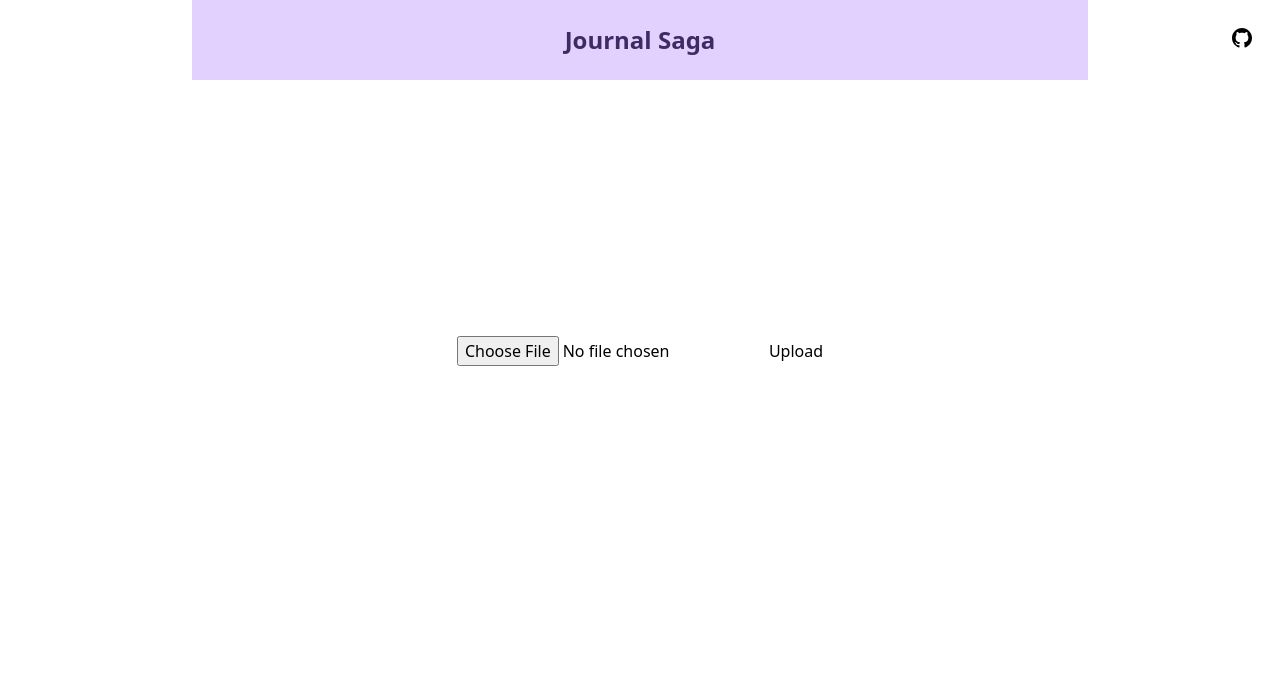
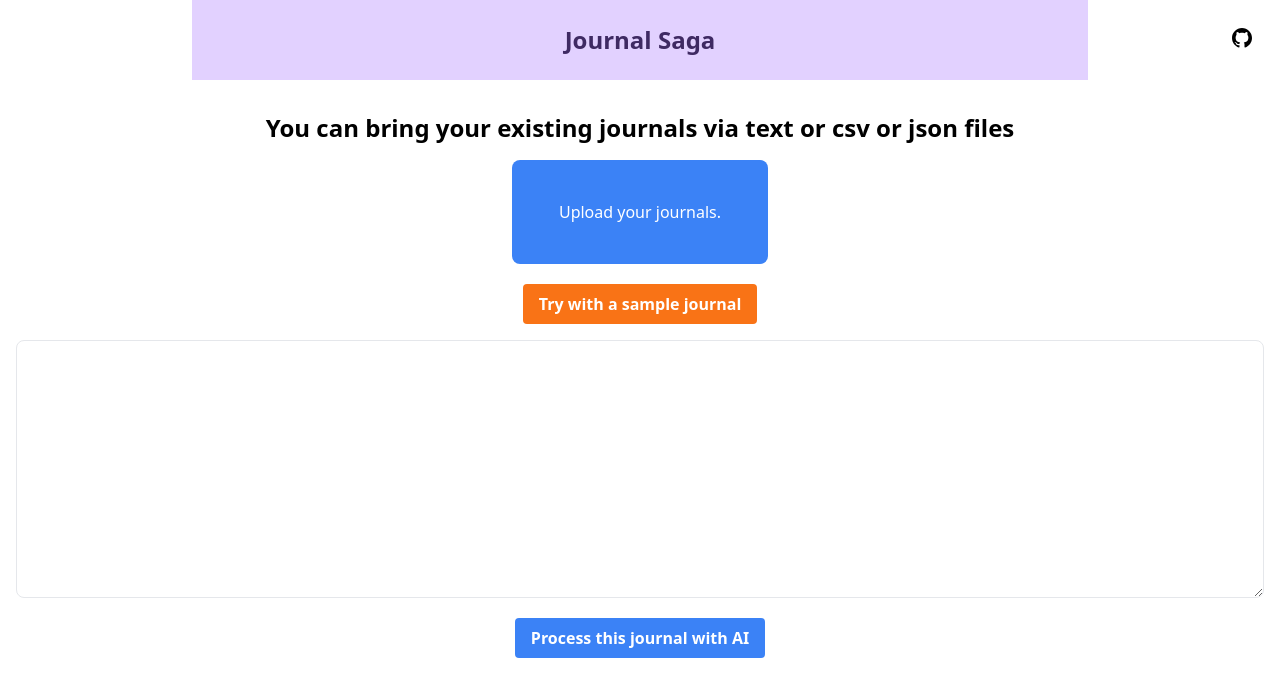
Before and after one commit to manoharlk/journal-saga, a Next.js app: page /upload in a window 1280 px wide. Shown: the top 696 px of the page. Built offline with nearby package versions, Linux system fonts and the light colour scheme.

Commit message:
feat: added processing journaling feature

```diff
--- a/package.json
+++ b/package.json
@@ -1,5 +1,5 @@
 {
-  "name": "novel",
+  "name": "journal-saga",
   "version": "0.1.0",
   "private": true,
   "scripts": {
@@ -11,8 +11,6 @@
     "lint": "next lint"
   },
   "dependencies": {
-    "@emotion/react": "^11.11.1",
-    "@emotion/styled": "^11.11.0",
     "@tiptap/core": "^2.0.3",
     "@tiptap/extension-image": "^2.0.3",
     "@tiptap/extension-link": "^2.0.0-beta.220",
@@ -40,8 +38,10 @@
     "openai-edge": "^1.0.0",
     "react": "18.2.0",
     "react-dom": "18.2.0",
+    "react-dropzone": "^14.2.3",
     "react-hook-form": "^7.45.0",
     "react-markdown": "^8.0.5",
+    "react-spinners": "^0.13.8",
     "sonner": "^0.4.0",
     "tippy.js": "^6.3.7",
     "typescript": "4.9.5",
--- /dev/null
+++ b/src/app/api/process/route.ts
@@ -0,0 +1,78 @@
+import { Configuration, OpenAIApi } from "openai-edge";
+import { OpenAIStream, StreamingTextResponse } from "ai";
+import { kv } from "@vercel/kv";
+import { Ratelimit } from "@upstash/ratelimit";
+
+const config = new Configuration({
+  apiKey: process.env.OPENAI_API_KEY,
+});
+const openai = new OpenAIApi(config);
+
+export const runtime = "edge";
+
+export async function POST(req: Request): Promise<Response> {
+  if (
+    process.env.NODE_ENV != "development" &&
+    process.env.KV_REST_API_URL &&
+    process.env.KV_REST_API_TOKEN
+  ) {
+    const ip = req.headers.get("x-forwarded-for");
+    const ratelimit = new Ratelimit({
+      redis: kv,
+      limiter: Ratelimit.slidingWindow(50, "1 d"),
+    });
+
+    const { success, limit, reset, remaining } = await ratelimit.limit(
+      `novel_ratelimit_${ip}`,
+    );
+
+    if (!success) {
+      return new Response("You have reached your request limit for the day.", {
+        status: 429,
+        headers: {
+          "X-RateLimit-Limit": limit.toString(),
+          "X-RateLimit-Remaining": remaining.toString(),
+          "X-RateLimit-Reset": reset.toString(),
+        },
+      });
+    }
+  }
+
+  let { prompt: content } = await req.json();
+
+  // remove line breaks,
+  // remove trailing slash
+  // limit to 5000 characters
+  content = content.replace(/\n/g, " ").replace(/\/$/, "").slice(0, 5000);
+
+  const response = await openai.createChatCompletion({
+    // model: "gpt-3-turbo-16k",
+    model: "gpt-4-0613",
+    messages: [
+      {
+        role: "system",
+        content:
+          "You are an AI journaling assistant that looks at existing text and based on context from prior text, generates a concise summary for the user." +
+          "Throughout the conversation provide empathic responses, guidance and encouragement While maintaining a supportive and nonjudgmental approach." +
+          "",
+      },
+      {
+        role: "user",
+        content,
+      },
+    ],
+    max_tokens: 50,
+    temperature: 0.7,
+    top_p: 1,
+    frequency_penalty: 0,
+    presence_penalty: 0,
+    stream: true,
+    n: 1,
+  });
+
+  // Convert the response into a friendly text-stream
+  const stream = OpenAIStream(response);
+
+  // Respond with the stream
+  return new StreamingTextResponse(stream);
+}
--- a/src/app/upload/page.tsx
+++ b/src/app/upload/page.tsx
@@ -2,7 +2,7 @@ import Upload from "@/src/ui/upload";
 
 export default function Page() {
     return (
-        <div className="flex min-h-screen flex-col items-center sm:px-5 sm:pt-[calc(20vh)]">
+        <div className="container p-4">
             <Upload />
         </div>
     )
--- a/src/ui/upload/index.tsx
+++ b/src/ui/upload/index.tsx
@@ -1,70 +1,116 @@
 "use client";
 
-import React, { useState, ChangeEvent, FormEvent } from 'react';
+import { useCompletion } from 'ai/react';
+import React, { useCallback, useState } from 'react';
+import { useDropzone } from 'react-dropzone';
 import { toast } from 'sonner';
+import { BeatLoader } from 'react-spinners';
+import { set } from 'lodash';
 
-const FileUpload = () => {
-  const [file, setFile] = useState<File | null>(null);
+const FileUploadComponent: React.FC = () => {
+  const [fileContents, setFileContents] = useState<string>("");
+  const [fileError, setFileError] = useState<string>("");
+  const [apiResponse, setApiResponse] = useState<string>("");
+  const [loading, setLoading] = useState<boolean>(false);
 
-  const handleFileChange = (event: ChangeEvent<HTMLInputElement>) => {
-    const fileList = event.target.files;
-    if (!fileList) return;
+  const onDrop = useCallback((acceptedFiles: File[]) => {
+    setFileError("");
 
-    const file = fileList[0];
-    const maxSize = 5 * 1024 * 1024;
-
-    if (file.size > maxSize) {
-      toast.error('File is too large');
-      setFile(null);
-    } else {
+    acceptedFiles.forEach((file) => {
       const reader = new FileReader();
 
-      reader.onload = (event) => {
-        const fileContent = event.target?.result;
-        console.log(fileContent);
-        toast.success('File uploaded successfully');
-      };
-
-      reader.onerror = (event) => {
-        console.error('An error occurred while reading the file:', event);
-        toast.error('An error occurred while reading the file');
+      reader.onabort = () => setFileError("File reading was aborted");
+      reader.onerror = () => setFileError("File reading has failed");
+      reader.onload = () => {
+        const contents = reader.result as string;
+        setFileContents(contents);
       };
 
       reader.readAsText(file);
-      setFile(file);
+    });
+  }, []);
+
+  const { getRootProps, getInputProps } = useDropzone({
+    onDrop, accept: {
+      'text/plain': ['.txt'],
+      'text/csv': ['.csv'],
     }
-  };
+  });
 
-  const handleSubmit = async (event: FormEvent<HTMLFormElement>) => {
-    event.preventDefault();
+  const { complete, isLoading } = useCompletion({
+    id: "novel",
+    api: "/api/process",
+    onResponse: (response) => {
+      if (response.status === 429) {
+        toast.error("You have reached your request limit for the day.");
+        return;
+      }
+    },
+    onFinish: (_prompt, completion) => {
+      // highlight the generated text
+      console.log(completion);
+      setApiResponse(completion);
+      setLoading(false);
+    },
+    onError: () => {
+      toast.error("Something went wrong.");
+    },
+  });
 
-    if (!file) return;
+  const handleProcessClick = async () => {
+    console.log(fileContents);
+    setLoading(true);
+    complete(fileContents);
+  }
 
-    const formData = new FormData();
-    formData.append('file', file);
-
-    const response = await fetch('/api/upload', {
-      method: 'POST',
-      body: formData,
-    });
-
-    if (!response.ok) {
-      console.error('An error occurred while uploading the file:', await response.text());
-    } else {
-      console.log('File uploaded successfully');
-    }
-  };
+  const loadSampleJournal = () => {
+    setFileContents("Man, today has been one of those days where my brain feels like a wild rollercoaster. Being smart can be a blessing and a curse, you know? Sometimes it feels like I overthink everything and drive myself crazy. Like, I'm constantly questioning myself and wondering if I'm living up to my potential.\
+    Lately, I've been doing some serious soul-searching. I'm realizing that I've got some issues to work through, especially when it comes to relationships. It's like my brain goes into overdrive, and I end up overanalyzing every little thing. It's tough because I genuinely want to connect with people, but it's like I trip over my own thoughts and end up saying or doing something dumb.\
+    Something else I've noticed is how biased my thinking can be. It's kinda scary to realize that my brain isn't always as fair and open-minded as I want it to be. But you know what? I'm determined to change that. I want to challenge my own biases, learn from my mistakes, and become a better person.\
+    It's a journey, for sure. I'm starting to see that being intelligent isn't just about book smarts or knowing a bunch of stuff. It's about being aware of your own flaws and working on them. I'm ready to embrace my vulnerabilities, grow as a person, and let go of all the mental baggage that's been holding me back.\
+    I guess what I'm saying is, I want to be smarter in more ways than one. I want to be emotionally intelligent, socially intelligent, and all that good stuff. It won't be easy, but I'm willing to put in the effort. Here's to a future where my brain works for me, not against me. Cheers!");
+  }
 
   return (
-    <div className="flex flex-col items-center justify-center  gap-16 p-24">
-      <div className="flex flex-col">
-        <form onSubmit={handleSubmit}>
-          <input type="file" accept=".txt,.csv,.json" onChange={handleFileChange} />
-          <button type="submit">Upload</button>
-        </form>
+    <div className="container mx-auto">
+      <div>
+        <p className="text-2xl font-bold text-center py-4">You can bring your existing journals via text or csv or json files</p>
+        <div {...getRootProps({ className: 'dropzone w-64 mx-auto cursor-pointer flex flex-col items-center justify-center p-10 bg-blue-500 rounded-lg' })}>
+          <input {...getInputProps()} />
+          <p className="text-white">Upload your journals.</p>
+        </div>
       </div>
+
+      <div className="flex justify-center">
+        <button onClick={loadSampleJournal} className="mt-5 bg-orange-500 hover:bg-blue-700 text-white font-bold py-2 px-4 rounded">Try with a sample journal</button>
+      </div>
+
+      {fileError && (
+        <div className="mt-5 text-red-500">{fileError}</div>
+      )}
+      {(
+        <div className='flex flex-col justify-center py-4'>
+          <textarea
+            className="w-full h-full px-3 py-2 text-gray-700 border rounded-lg focus:outline-none"
+            rows={10}
+            value={fileContents}
+            onChange={(e) => setFileContents(e.target.value)}
+          />
+          <button onClick={handleProcessClick} className="mt-5 mx-auto bg-blue-500 hover:bg-blue-700 text-white font-bold py-2 px-4 rounded">Process this journal with AI</button>
+        </div>
+      )}
+      {loading && (
+        <div className="flex justify-center items-center mt-5">
+          <BeatLoader color={"#123abc"} loading={loading} size={15} />
+        </div>
+      )}
+      {apiResponse && (
+        <div className="mt-5 bg-green-200 p-5 rounded">
+          <p>{apiResponse}</p>
+        </div>
+      )}
     </div>
   );
-};
+}
 
-export default FileUpload;
+export default FileUploadComponent;
```
Also changed, not shown: 1 other file (tests, documents, lock files or other folders).
